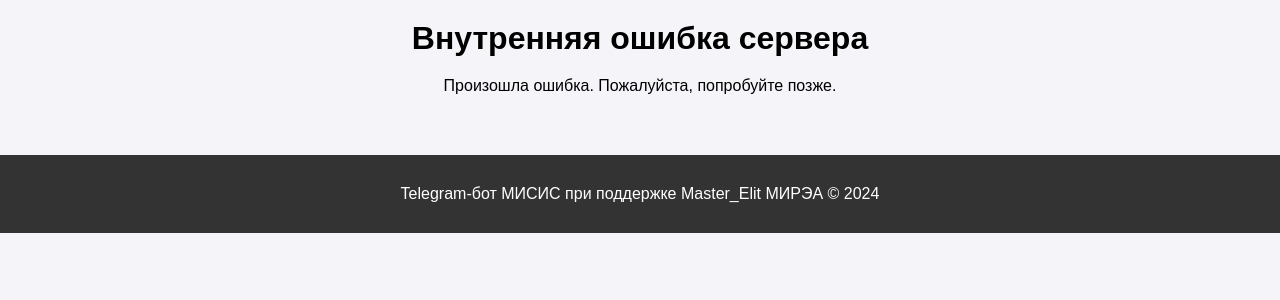
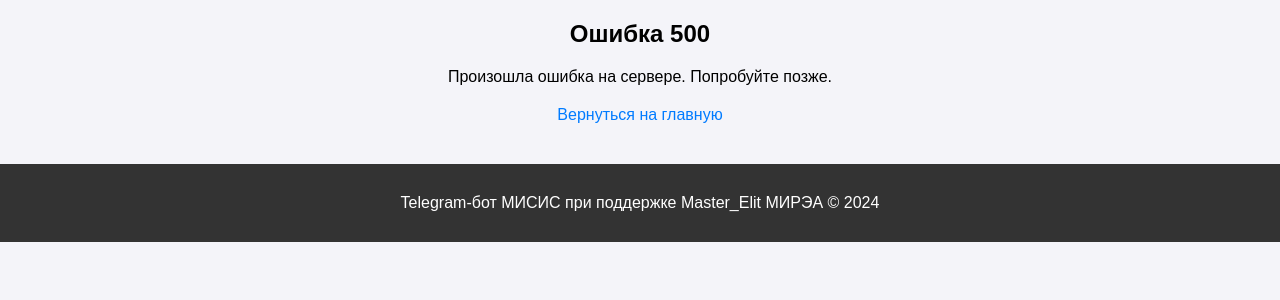
Before and after one commit to Master1910/misis, a Flask app: template templates/500.html in a window 1280 px wide. Shown: the part 78-378 px from the top of the page. Run offline with Flask 2, Linux system fonts and the light colour scheme; the template is opened without the code that fills it, so the values that code supplies are empty.

Commit message:
Update 500.html

```diff
--- a/templates/500.html
+++ b/templates/500.html
@@ -1,5 +1,9 @@
 {% extends "base.html" %}
+
+{% block title %}Ошибка 500 - Внутренняя ошибка сервера{% endblock %}
+
 {% block content %}
-<h1>Внутренняя ошибка сервера</h1>
-<p>Произошла ошибка. Пожалуйста, попробуйте позже.</p>
+    <h2>Ошибка 500</h2>
+    <p>Произошла ошибка на сервере. Попробуйте позже.</p>
+    <a href="{{ url_for('home') }}">Вернуться на главную</a>
 {% endblock %}
```
